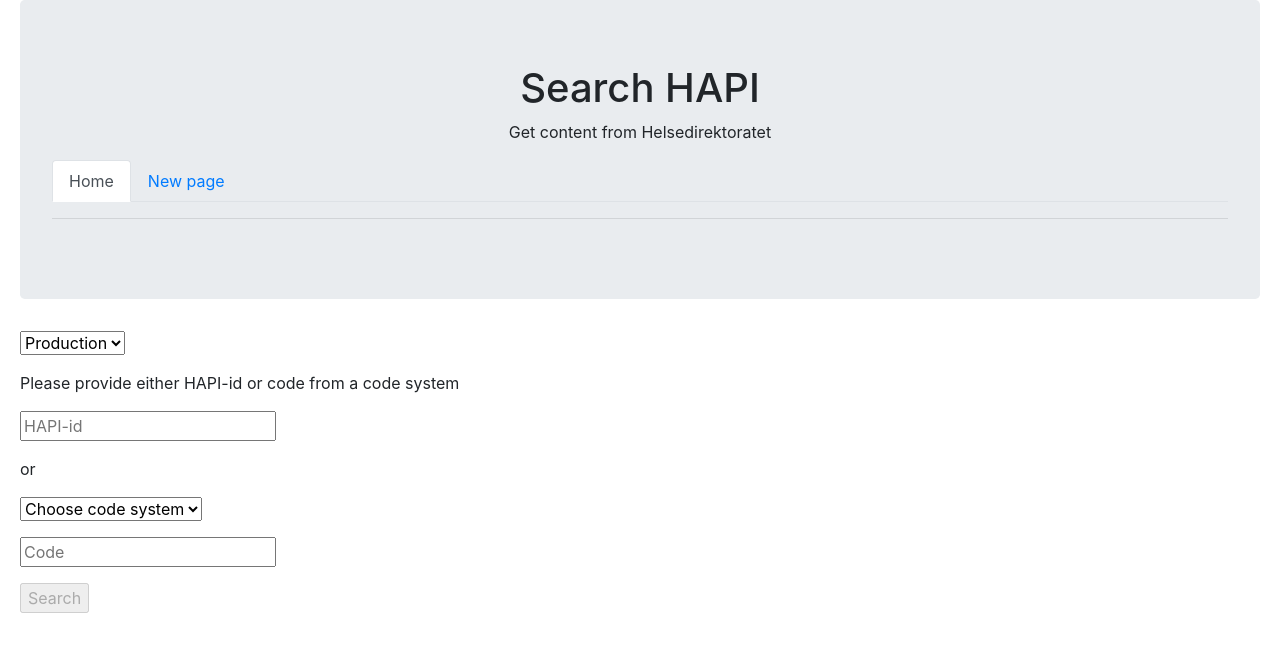
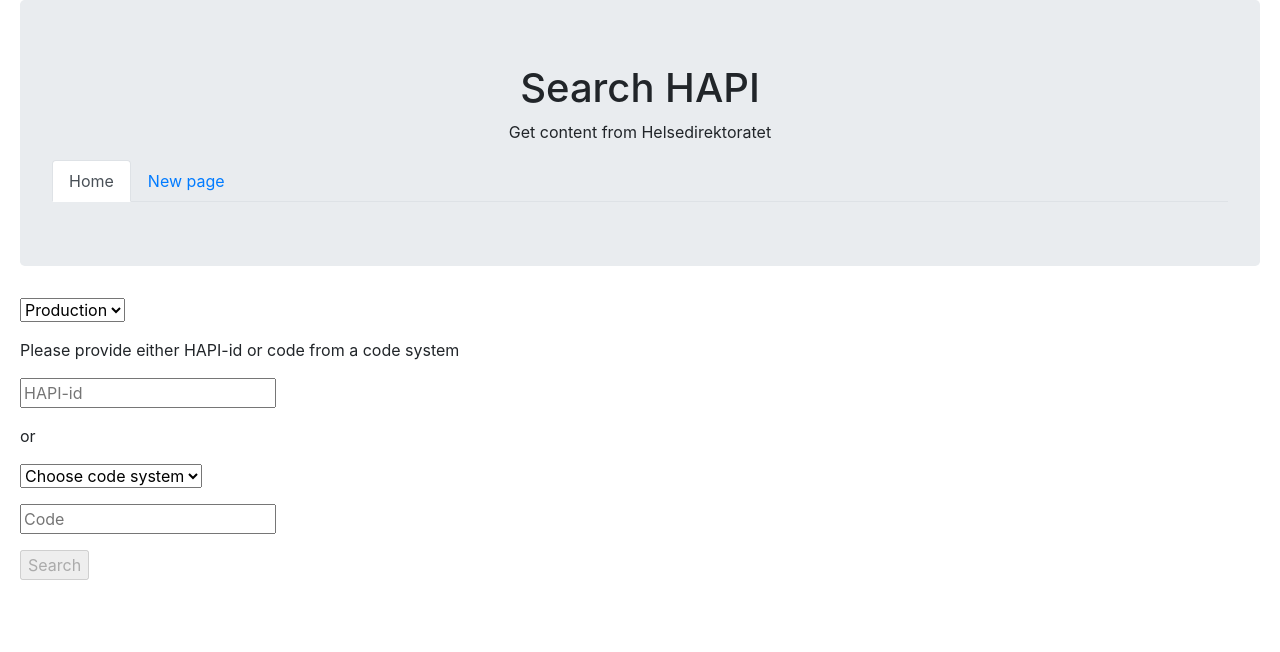
Before and after one commit to Conteir/HAPI, a React (Create React App) app: page / in a window 1280 px wide. Shown: the top 652 px of the page. Built offline with nearby package versions, Linux system fonts and the light colour scheme.

Commit message:
code clean up

```diff
--- a/src/index.js
+++ b/src/index.js
@@ -8,9 +8,6 @@
 import { Spinner } from 'reactstrap';
 import { BrowserRouter as Router, Route, Switch } from "react-router-dom";
 import { NewPage } from './components/NewPage.jsx';
-
-
-
 
 
 class MyPage extends React.Component {
@@ -26,9 +23,7 @@
       url: '',
       response: '',
       records: [],
-      enviroment: 'prod',
-      redirect: false
-
+      enviroment: 'prod'
     };
 
   }
@@ -48,10 +43,11 @@
       url += '/' + this.state.uglyId;
     } else if(this.state.codeSystem && this.state.code) {
       url += '?kodeverk=' + this.state.codeSystem + "&kode=" + this.state.code;
-    } else {
+    }
+    /*else {
       alert("Neither HAPI-id nor Code defined!")
       return;
-    }
+    }*/
 
 
     this.setState({ url: url });
@@ -88,46 +84,25 @@
       uglyId: event.target.value
     });
   }
+
   ChangeHandlerCode = (event) => {
     this.setState({
       code: event.target.value
     });
   }
+
   ChangeHandlerCodeSystem = (event) => {
     this.setState({
       codeSystem: event.target.value
     });
   }
+
   ChangeHandlerEnviroment = (event) => {
     this.setState({
       enviroment: event.target.value
-
     });
   }
 
-  /*setRedirect = () => {
-    this.setState({
-      redirect: true
-    })
-  }
-
-  renderRedirect = () => {
-    if (this.state.redirect) {
-      return (
-      <Router>
-        <div>
-          <Switch>
-            <Route path="/" component = {Home}>
-             <Redirect to='/newpage' />
-            </Route>
-        </Switch>
-        </div>
-      </Router>
-      )
-    }
-  }
-
-*/
 
   render() {
     return (
@@ -137,24 +112,6 @@
           <h1>Search HAPI</h1>
           <p>Get content from Helsedirektoratet</p>
 
-         {/* <nav class="nav">
-
-            <a class="nav-link" href="/">Home</a>
-            <a class="nav-link" href="/newpage">New page</a>
-
-          </nav>
-         */}
-
-          {/*<nav>
-            <div className="nav nav-tabs" id="nav-tab" role="tablist">
-              <a className="nav-item nav-link active" id="nav-home-tab" data-toggle="tab" href="/home" role="tab" aria-controls="nav-home" aria-selected="true">Home</a>
-              <a className="nav-item nav-link" id="nav-newpage-tab" data-toggle="tab" href="/newpage" role="tab" aria-controls="nav-newpage" aria-selected="false">New page</a>
-            </div>
-          </nav>
-          <div className="tab-content" id="nav-tabContent">
-            <div className="tab-pane fade show active" id="nav-home" role="tabpanel" aria-labelledby="nav-home-tab">...</div>
-            <div className="tab-pane fade" id="nav-newpage" role="tabpanel" aria-labelledby="nav-newpage-tab">...</div>
-          </div>*/}
 
           <Router>
             <div>
@@ -165,15 +122,6 @@
                   </div>
                 </nav>
 
-        <hr />
-
-        {/*
-          A <Switch> looks through all its children <Route>
-          elements and renders the first one whose path
-          matches the current URL. Use a <Switch> any time
-          you have multiple routes, but you want only one
-          of them to render at a time
-        */}
                 <Switch>
                   <Route exact path="/">
                   </Route>
@@ -181,17 +129,9 @@
                     <NewPage />
                   </Route>
                 </Switch>
+
               </div>
           </Router>
-
-          {/*<div>
-            <Router>
-            {this.renderRedirect}
-            <button onClick={this.setRedirect}>Redirect</button>
-            </Router>
-          </div>
-          */}
-
         </div>
 
         <form onSubmit={this.mySubmitHandler}>
```
Lines whose indentation alone changed are shown as unchanged.
